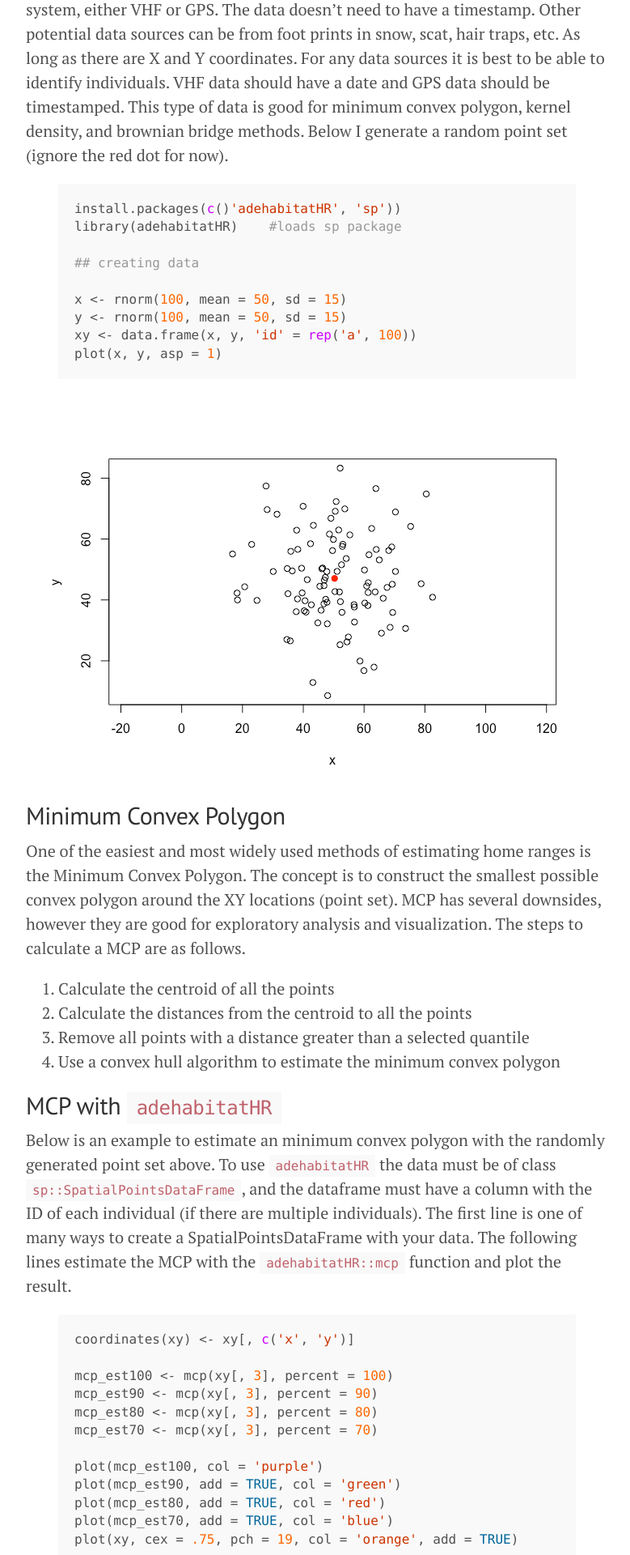
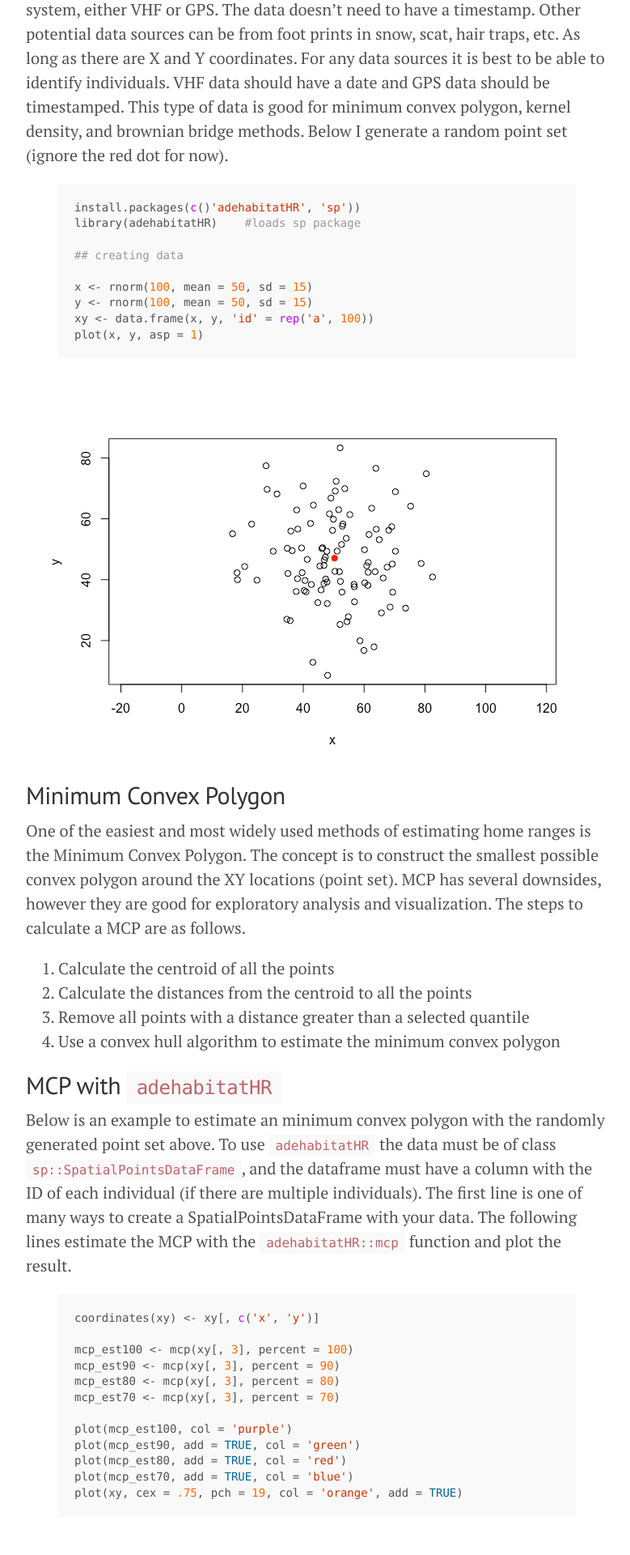
Before and after one commit to andrianaimisa/mgritts.github.io, a Jekyll site: the page built from _posts/2016-04-02-homerange-mcp.md, in a window 1280 px wide. Shown: the part 623-2543 px from the top of the page at 81% size, without its empty margins (248-1027 px from the left). Built offline with Jekyll 4.4.1, drawn with Linux system fonts in a browser that asks for light colours.

Commit message:
css: code font size

```diff
--- a/public/css/poole.css
+++ b/public/css/poole.css
@@ -161,7 +161,7 @@ pre {
   margin-top: 0;
   margin-bottom: 1rem;
   padding: 1rem;
-  font-size: .8rem;
+  font-size: .7rem;
   line-height: 1.4;
   overflow-x: auto;
   /*white-space: pre;
```
